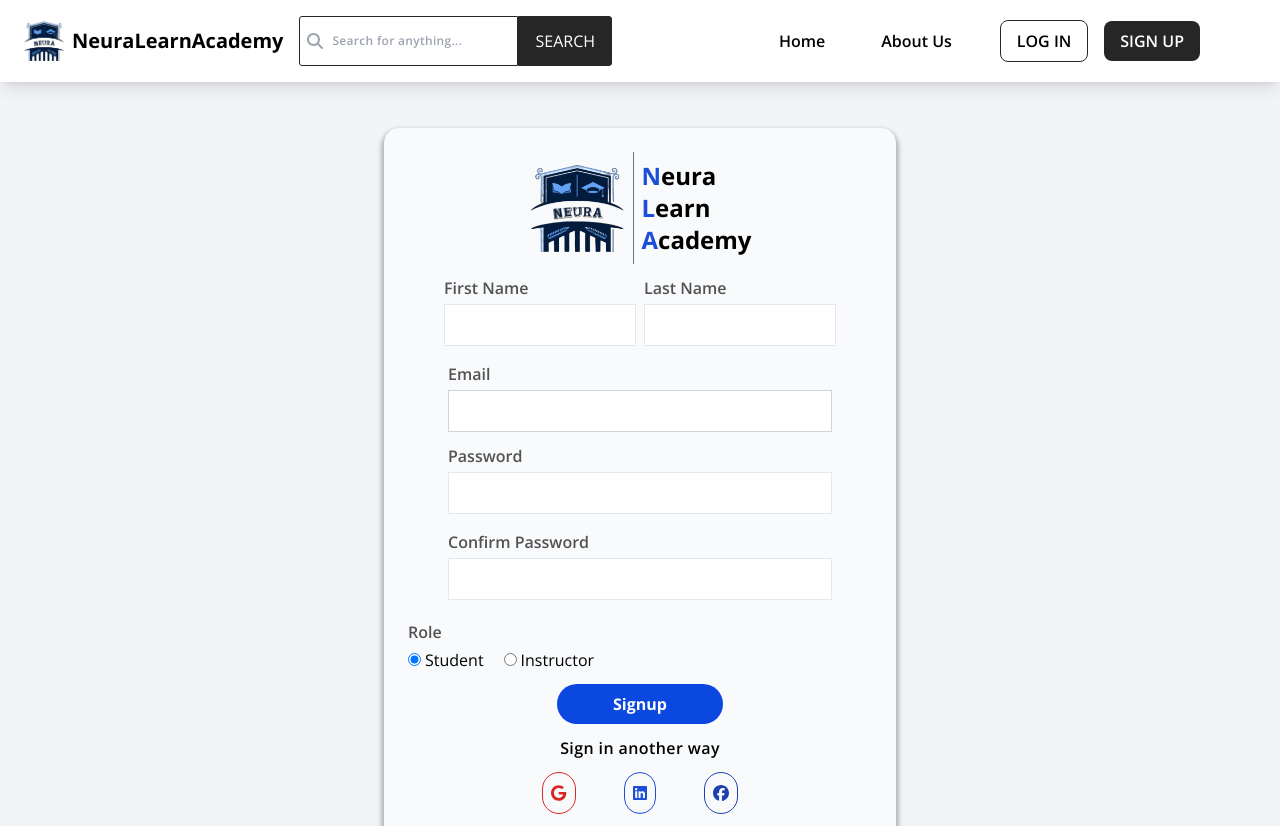
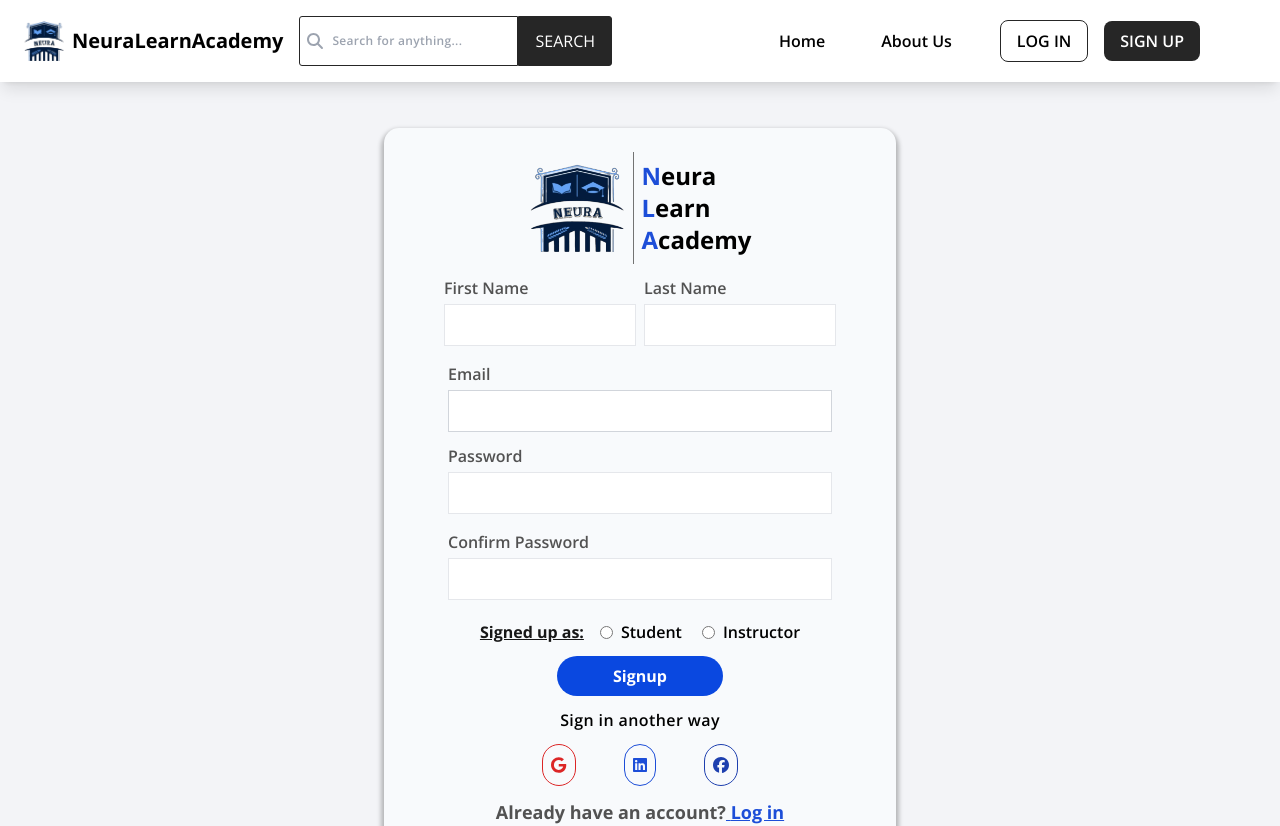
Before and after one commit to FrontEndDevo/NeuraLearnAcademy, a React (Vite) app: page /signup in a window 1280 px wide. Shown: the top 826 px of the page. Built offline with nearby package versions, Linux system fonts and the light colour scheme.

Commit message:
Fix styling issue in SignUp component

```diff
--- a/src/components/Registration/SignUp/SignUp.jsx
+++ b/src/components/Registration/SignUp/SignUp.jsx
@@ -57,7 +57,7 @@ const SignUp = () => {
 
   return (
     <>
-      <div className="flex flex-col items-center px-10 mt-32  ">
+      <div className="flex flex-col items-center px-10 mt-32 ">
         <div
           style={{
             boxShadow: "0px 4px 4px 3px rgba(0, 0, 0, 0.25)",
@@ -151,32 +151,32 @@ const SignUp = () => {
               />
             </div>
 
-            <div className="w-full m-x-auto">
-              <label className="block mb-1 text-base font-semibold text-neutral-600">
-                Role
-              </label>
-              <div className="flex justify-start w-full gap-5">
-                <label>
+            <div className="flex items-center justify-center font-semibold">
+              <h2 className="mr-4 font-bold underline text-neutral-900">
+                Signed up as:
+              </h2>
+              <form className="flex justify-start gap-5">
+                <div className="flex flex-row-reverse items-center gap-2">
+                  <label htmlFor="student">Student</label>
                   <input
                     type="radio"
+                    name="role"
+                    id="student"
                     value="student"
-                    checked={role === "student"}
                     onChange={(e) => setRole(e.target.value)}
-                    className="mr-1"
                   />
-                  Student
-                </label>
-                <label>
+                </div>
+                <div className="flex flex-row-reverse items-center gap-2">
+                  <label htmlFor="instructor">Instructor</label>
                   <input
                     type="radio"
+                    name="role"
+                    id="instructor"
                     value="instructor"
-                    checked={role === "instructor"}
                     onChange={(e) => setRole(e.target.value)}
-                    className="mr-1"
                   />
-                  Instructor
-                </label>
-              </div>
+                </div>
+              </form>
             </div>
 
             <RegisterButton
```
